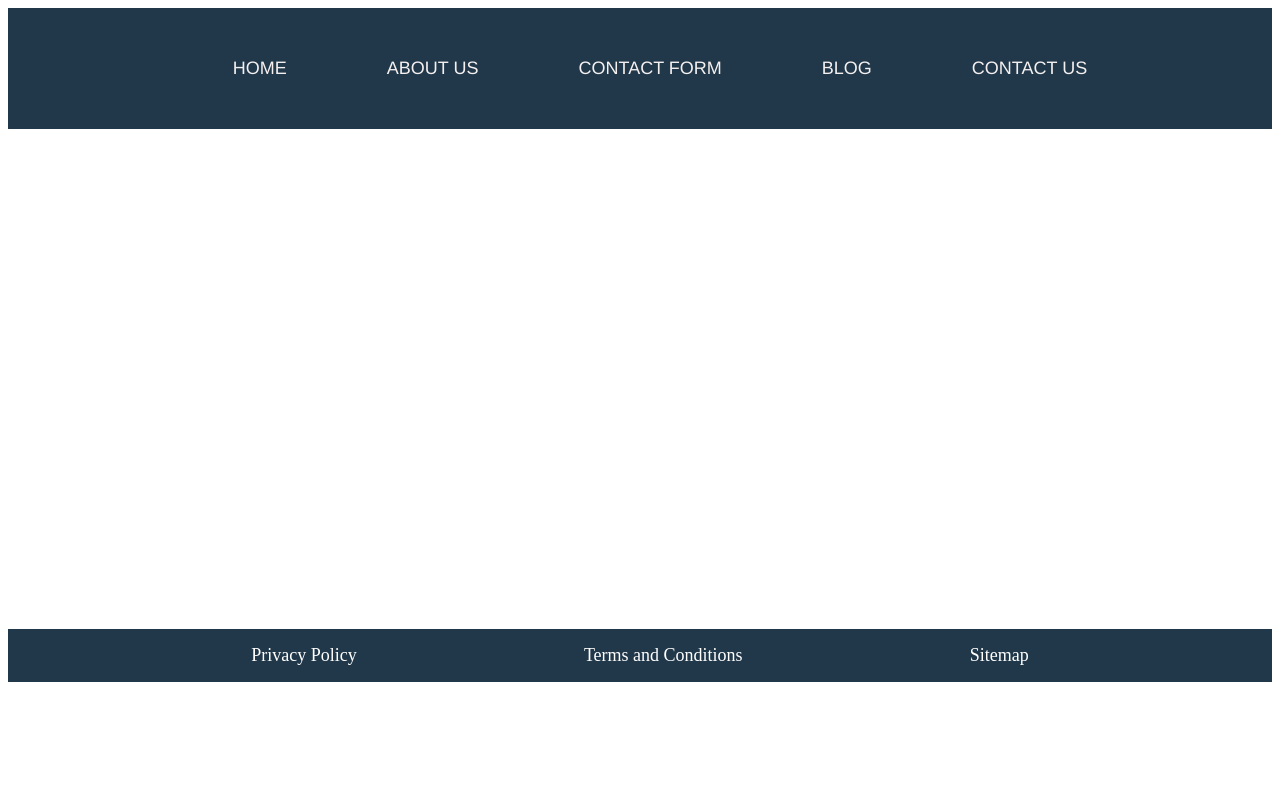
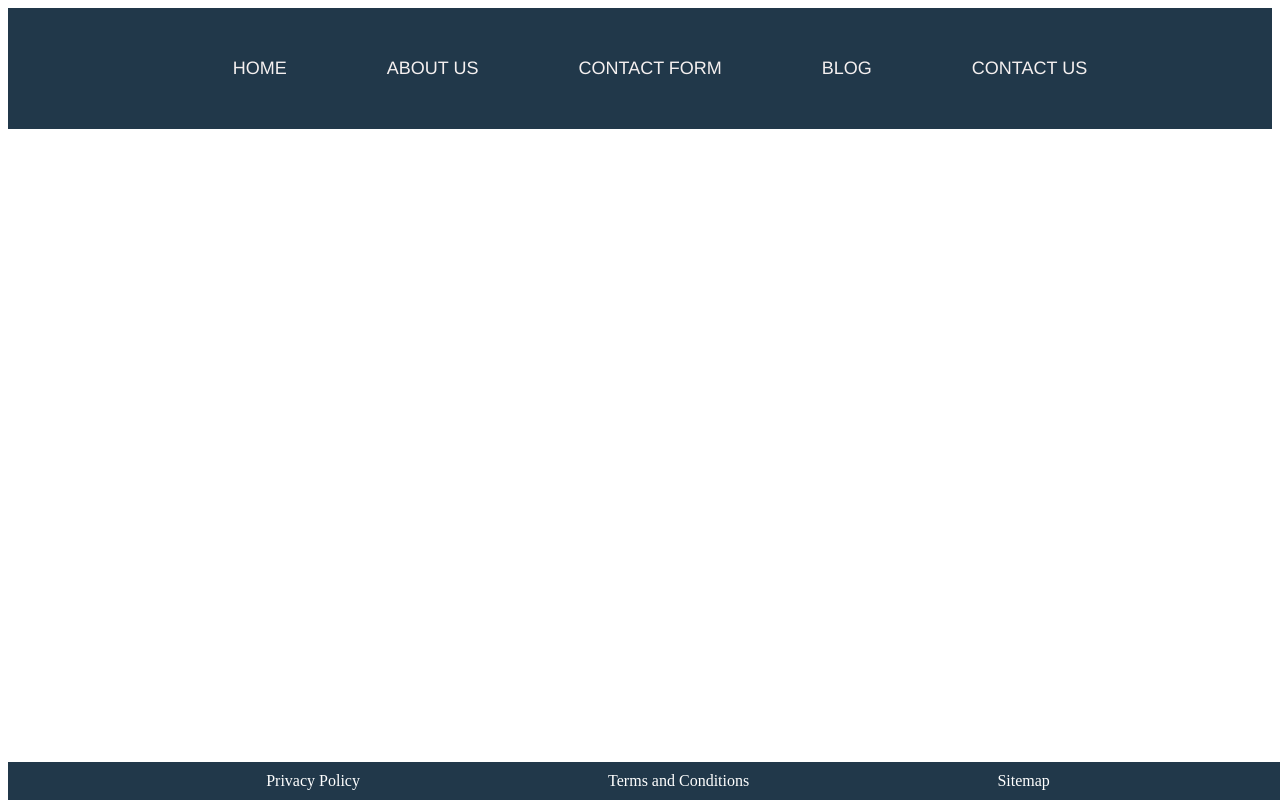
Before and after one commit to parvathyunnikrishnan/kookxtra, an Angular app: page /home in a window 1280 px wide. Built offline with nearby package versions, Linux system fonts and the light colour scheme.

Commit message:
modified files

```diff
--- a/src/app/footer/footer.component.css
+++ b/src/app/footer/footer.component.css
@@ -1,6 +1,11 @@
 .ftr-ptn {
-    /*position: fixed;
-    bottom: 0;*/
+    position: fixed;
+    background: #21384a;
+    bottom: 0;
+    width: 100%;
+    text-align: center;
+    padding: 10px;
+    color: white;
 }
 
 footer span {}
@@ -8,11 +13,6 @@ footer span {}
 .footer-fixed {
     display: flex;
     justify-content: space-evenly;
-    background: #21384a;
-    color: white;
-    margin-top: 500px;
-    padding: 16px;
-    font-size: 18px;
 }
 
 .footer-fixed a {
--- a/src/app/header/header.component.css
+++ b/src/app/header/header.component.css
@@ -16,7 +16,6 @@
     margin-bottom: 0;
     margin-top: 0;
     position: relative;
-    /* bottom: 20px; */
     background: #21384a;
     top: 0;
 }
```
